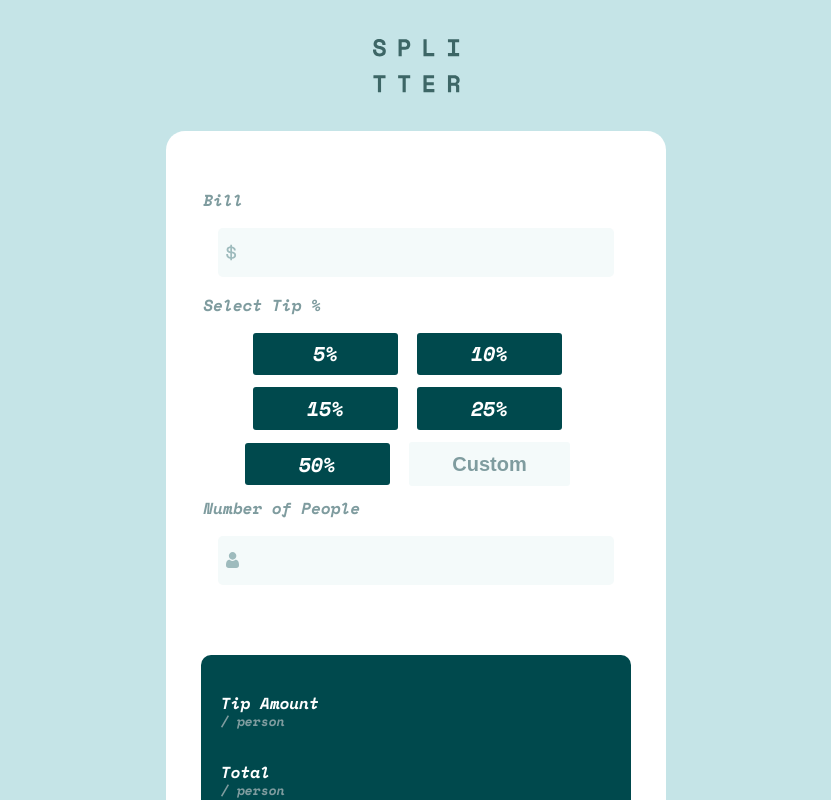
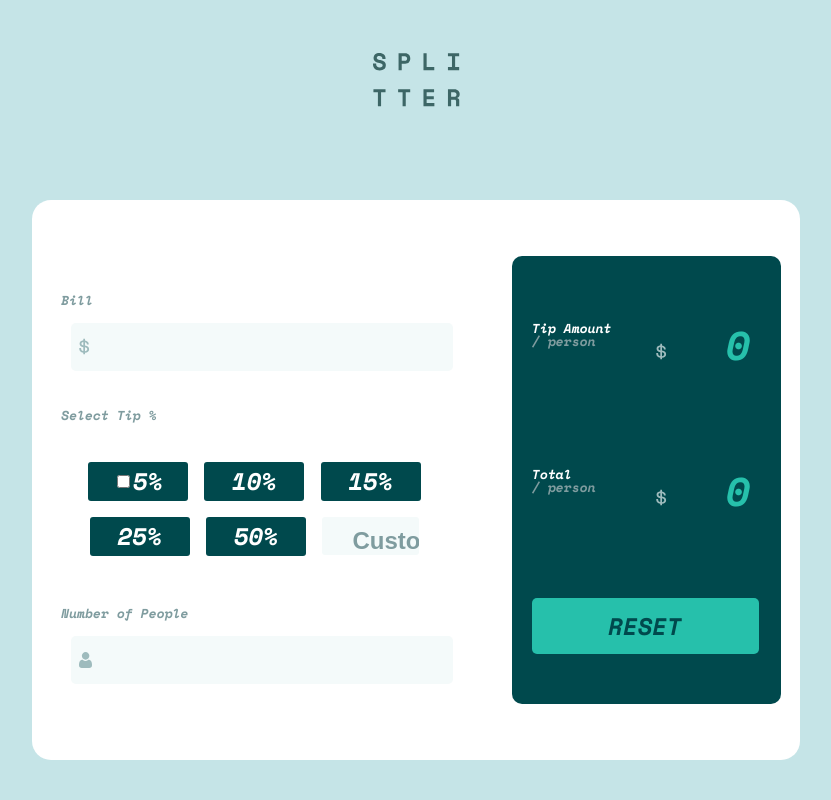
Before and after one commit to danielvito-pereira/Tip_calculator_app, a plain HTML site: page index.html in a window 1280 px wide. Shown: the whole page, without its empty margins (224-1055 px from the left). Drawn offline with nearby package versions, Linux system fonts and the light colour scheme.

Commit message:
fim_do_estilo

```diff
--- a/asets/js/script.js
+++ b/asets/js/script.js
@@ -1,21 +1,38 @@
-var bill = document.getElementById('bill').value;
-var people = document.getElementById('people').value;
+
 var amount = document.getElementById('amount').innerHTML = amount;
 var total = document.getElementById("total").innerHTML = total;
 
-function calculate() {
-  var total = bill / percentagem;
-  return = total;
+
+function calcular() {
+  var bill = document.getElementById('bill').value;
+  var people = document.getElementById('people').value;
 }
+
+function teste() {
+
+  if (total === undefined) {
+    total=0;
+    document.getElementById("total").innerHTML = total;
+  } else if (amount === undefined) {
+    amount= 0;
+    document.getElementById('amount').innerHTML = amount;
+  }
+}
+
 function mudarType() {
  document.getElementById ("changed"). type = "number";
 }
 
 function resultado() {
-  if (resultado === 0) {
-    total.document
-  }
+  document.getElementById("total").innerHTML = total;
+  document.getElementById('amount').innerHTML = amount;
 }
 
+function reset() {
+  window.location.reload();
+}
 
-mudarType();
+teste();
+
+
+console.log(teste());
--- a/asets/style/button.css
+++ b/asets/style/button.css
@@ -11,13 +11,13 @@
   border: none;
   border-radius: 0.5rem;
   padding:1rem 2rem;
-  font-size: 2.4rem;
+  font-size:24px;
   text-transform: uppercase;
   align-items: center;
   justify-content: center;
   text-decoration: none;
-  margin-top:2rem ;
-  margin-bottom: 1rem;
+  margin-top:0.1rem ;
+  margin-bottom:0.1rem;
 
 }
 
--- a/asets/style/inputs.css
+++ b/asets/style/inputs.css
@@ -5,7 +5,7 @@ input {
   padding: 1rem 3rem;
   background-color: var(--VeryLighthGrayishcyan);
   color: var(--Verydarkcyan);
-  font-size: 2.5rem;
+  font-size: 24px;
   font-weight: bold;
   text-align: right;
 }
--- /dev/null
+++ b/asets/style/media/media.css
@@ -0,0 +1,77 @@
+@media (min-width:1024px) {
+  .container {
+    display: flex;
+    flex-direction:row;
+    width: 60%;
+    height: 70%;
+    margin: auto;
+    box-sizing: border-box;
+    border-radius:1.9rem;
+  }
+
+  .valores {
+    display: flex;
+    margin: auto;
+    padding:1rem;
+    width: 28%;
+    height: 90%;
+    max-height: 80%;
+    min-width: 55%;
+    box-sizing: border-box;
+  }
+
+  .valores.result{
+    background-color:var(--Verydarkcyan);
+    text-align: left;
+    width: 28%;
+    height: 90%;
+    max-height: 80%;
+    min-width: 35%;
+    border-radius: 1rem;
+    padding: 2rem;
+  }
+
+  .porcentagem {
+    display:flex;
+    justify-content:center;
+    align-items: center;
+    text-align:center;
+    flex-wrap: wrap;
+    gap: 0rem;
+
+    box-sizing: border-box;
+  }
+
+
+  .valor{
+    display:flex;
+    background: var(--Verydarkcyan);
+    height: 30%;
+    width:  10%;
+    text-align: center;
+    align-items: center;
+    justify-content: center;
+    border-radius: 0.3rem;
+    margin-bottom: 1rem;
+    padding:0.3rem 3rem;
+    color: var(--White);
+    font-size: 24px;
+    margin-right: 4%;
+  }
+
+  input.custom {
+    width: 24%;
+    height: 35%;
+    font-size: 24px;
+  }
+
+  input {
+    width: 90%;
+    padding: 1rem ;
+
+  }
+
+  .title {
+    font-size: 1.3rem;
+  }
+}
--- a/asets/style/reset.css
+++ b/asets/style/reset.css
@@ -26,10 +26,10 @@ html, body {
   background-size: cover;
   background-position: center;
   overflow: overlay;
-  font-size: 1.6rem;
   text-align: center;
   font-family: 'Space Mono';
   font-size: 10px;
+  font-weight: 700;
 }
 
 html {
--- a/asets/style/valores.css
+++ b/asets/style/valores.css
@@ -43,7 +43,7 @@
   margin-bottom: 1rem;
   padding:0.3rem 3rem;
   color: var(--White);
-  font-size: 2rem;
+  font-size: 24px;
   margin-right: 4%;
 }
 .valor:hover {
@@ -59,23 +59,138 @@
 input.custom {
   background: var(--VeryLighthGrayishcyan);
   color: var(--GrayishCyan);
-  width: 38%;
+  width: 39%;
   height: 30%;
   border-radius: 0.3rem;
   padding: 1rem 3rem;
-  font-size: 200%;
+  font-size: 24px;
 }
 .custom:hover {
   cursor: pointer;
   background: var(--VeryLighthGrayishcyan);
 }
 .dollar.resu{
-  width: 30%;
+  display: flex;
+  align-items:center;
+  justify-content:space-between;
+  width: 50%;
   border-radius: 0.5rem;
-  padding: 1.5rem 2rem;
+  padding: 1rem 1rem;
   text-align:center;
   align-self: center;
-  color: var(--Verydarkcyan);
-  font-size: 200%;
+  color: var(--StrongCyan);
+  font-size: 400%;
   margin-bottom: 1rem;
+  box-sizing: border-box;
+  /*
+  background-image: url(../images/icon-dollar.svg);
+  background-position: center;
+  background-repeat: no-repeat;
+  background-size: 1.8rem;
+
+
+*/
+
+
+
+
+
+
+
 }
+
+
+.dollar.resu::before {
+  content:url(../images/icon-dollar.svg);
+
+}
+
+
+
+
+
+
+
+
+
+
+
+/*
+
+
+
+
+
+
+
+
+
+
+.valor label {
+  display: flex;
+  height: 111.3%;
+  width:  100%;
+  justify-content:center;
+  align-items:center;
+  background-color: rgb(245, 5, 5);
+}
+
+.valor label span {
+  z-index: 1;
+
+}
+.valor label input[type=radio] {
+  display: flex;
+  all:inherit;
+  height: 5%;
+  width:15%;
+  background-color: rgb(245, 5, 5);
+  justify-content:center;
+  align-items:center;
+  z-index: 1;
+  position: absolute;
+}
+.valor label input[type=radio]:checked {
+  background-color: var(--StrongCyan);
+}
+.valor label input[type=radio]:checked + span{
+  color:  rgb(12, 8, 8);
+}
+
+
+
+
+
+
+
+
+
+*/
+
+
+
+#scales{
+  display: none;
+}
+
+.checbox-label {
+  display:flex;
+  align-items: center;
+  font-size: 24px;
+
+  cursor: pointer;
+}
+
+#scales:checked{
+  color: rgb(3, 3, 3);
+}
+/*
+.checbox-label::before {
+  content: " ";
+  display: block;
+  height: 3rem;
+  width: 3rem;
+  box-sizing: border-box;
+  border-radius:2px solid;
+  background-color: red;
+}*/
--- a/index.html
+++ b/index.html
@@ -18,9 +18,12 @@
 
 
   <link rel="stylesheet" href="./asets/style/button.css">
- <link rel="stylesheet" href="./asets/style/inputs.css">
+  <link rel="stylesheet" href="./asets/style/inputs.css">
 
- <link rel="stylesheet" href="./asets/style/total.css">
+  <link rel="stylesheet" href="./asets/style/total.css">
+
+
+  <link rel="stylesheet" href="./asets/style/media/media.css">
 
   <title>Frontend Mentor | Tip calculator app</title>
 
@@ -32,8 +35,6 @@
 </head>
 <body>
 
-
-
   <header class="logo">
 
   </header>
@@ -42,22 +43,70 @@
 
     <section class="valores">
 
-
       <div class="inputs">
         <h1 class="title">Bill</h1>
 
         <input id="bill" class="person" type="text">
       </div>
+      <h1 class="title">Select Tip %</h1>
 
-      <h1 class="title">Select Tip %</h1>
+
+
+
       <div class="porcentagem">
-        <div class="valor">5%</div>
-        <div class="valor">10%</div>
-        <div class="valor">15%</div>
-        <div class="valor">25%</div>
-        <div class="valor">50%</div>
-        <input type="button" id="changed" class="valor custom" onclick="mudarType()" value="Custom"></button>
+
+
+        <div class="valor">
+          <input type="checkbox" id="scales n1" >
+          <label for="scales" class="checbox-label">5%</label>
+        </div>
+
+
+        <!--
+        <div class="valor">
+
+          <label>
+            <input type="radio" id="scales" >
+            <span>5%</span>
+          </label>
+
+        </div>
+-->
+
+        <div class="valor">
+          <input type="checkbox" id="scales" name="scales n2">
+          <label for="scales" class="checbox-label">10%</label>
+        </div>
+
+        <div class="valor">
+          <input type="checkbox" id="scales" name="scales n3">
+          <label for="scales" class="checbox-label">15%</label>
+        </div>
+
+
+        <div class="valor">
+            <input type="checkbox" id="scales" name="scales n4">
+            <label for="scales" class="checbox-label">25%</label>
+        </div>
+
+
+        <div class="valor">
+
+          <input type="checkbox" id="scales" name="scales n5">
+          <label for="scales" class="checbox-label">50%</label>
+
+        </div>
+
+
+        <input type="button" id="changed" class="valor custom" onclick="mudarType()" value="Custom">
+
+
       </div>
+
+
+
+
+
       <div class="inputs">
         <h1 class="title">Number of People</h1>
         <input id="people" class="dollar" type="text">
@@ -85,10 +134,12 @@
          <!--
         <input  type="text">
          -->
-        <div id="total" class="dollar resu"></div>
+        <div id="total" class="dollar resu">
+
+        </div>
       </div>
 
-      <button class="botao">Reset</button>
+      <button class="botao" onclick="reset()">Reset</button>
     </section>
   </section>
 
```
